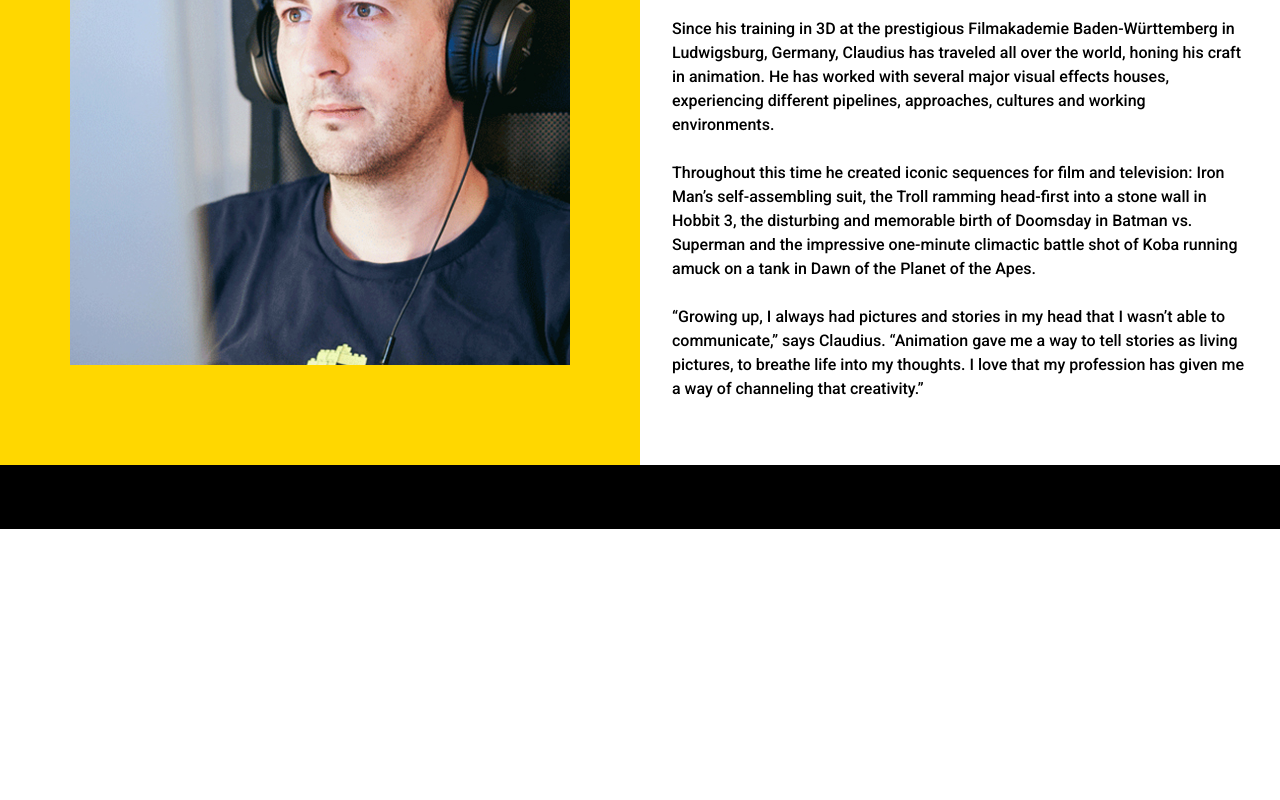
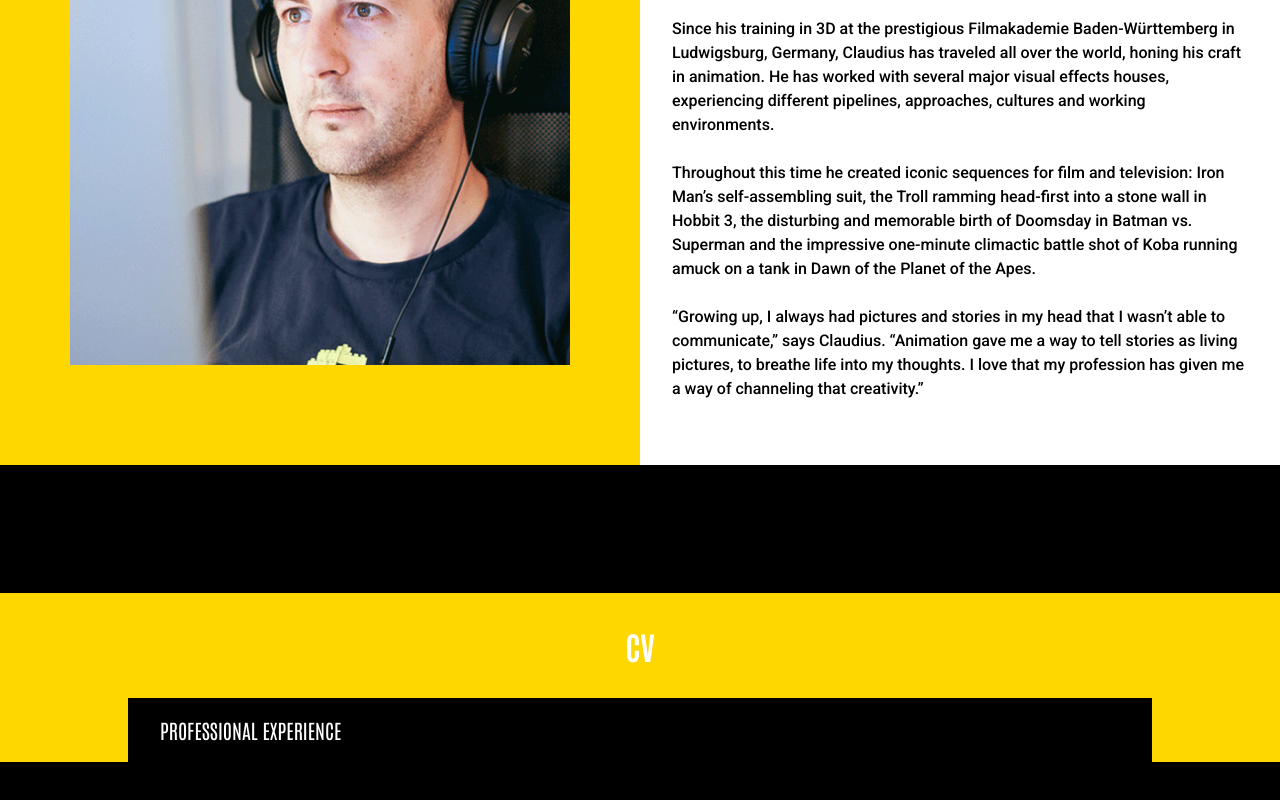
Before and after one commit to IsabellUrban/website-claudius, a Next.js app: page / in a window 1280 px wide. Shown: the part 1042-1842 px from the top of the page. Before the commit the page ends 1571 px from the top, so only its background shows below. Built offline with nearby package versions, Linux system fonts and the light colour scheme.

Commit message:
add CV-section

```diff
--- /dev/null
+++ b/components/CV/CV.js
@@ -0,0 +1,29 @@
+import styled from "styled-components";
+import DropDown from "./DropDown";
+import Headline from "@/components/Headline/Headline";;
+
+export default function CV() {
+    return (
+        <CVSection>
+        <StyledContainer>
+            <Headline headline={"cv"} />
+            <DropDown />
+        </StyledContainer>
+        </CVSection>
+    );
+    }
+
+
+ const CVSection = styled.section`
+          background-color: var(--black);
+          padding: 4rem 0rem 4rem 0rem;
+          width: 100%;
+        `;
+
+ const StyledContainer = styled.div`
+          display: flex;
+          flex-direction: column;
+          justify-content: center;
+          align-items: center;
+          background-color: var(--yellow);
+        `;
--- /dev/null
+++ b/components/CV/DropDown.js
@@ -0,0 +1,104 @@
+import styled from "styled-components";
+import { useState } from "react";
+
+export default function DropDown() {
+  const [isActiveSection, setIsActiveSection] = useState(null);
+
+
+  function handleToggleSection(section) {
+    setIsActiveSection(isActiveSection === section ? null : section);
+  }
+
+
+  return (
+    <Container>
+        <TextWrapper>
+          <StyledButton
+            onClick={() => handleToggleSection("Professional experience")}
+            aria-label="Open Section"
+            role="button"
+          >
+            Professional experience
+          </StyledButton>
+        </TextWrapper>
+        <StyledBackground $isOpen={isActiveSection === "Professional experience"}>
+          <StyledText>
+            Current Head of Animation Trixter Film GmbH, Berlin, Germany •
+            Animation Team Management • Bidding • Leading animators, Leads and
+            Supervisors, providing creative input and technical support • Rig,
+            Tool and Pipeline Development • Animation Training • Recruitment •
+            Character animation, Previs and Supervision for Feature Films and
+            Series • Client Calls
+          </StyledText>
+        </StyledBackground>
+    </Container>
+  );
+}
+
+const Container = styled.div`
+  position: relative;
+  width: 80%;
+`;
+
+const TextWrapper = styled.div`
+  background-color: var(--black);
+  display: flex;
+  align-items: center;
+  justify-content: flex-start;
+  width: 100%;
+  height: 2rem;
+  font-size: 1rem;
+  text-align: left;
+  padding: 0.5rem;
+
+  @media (min-width: 768px) {
+    height: 4rem;
+    padding: 2rem;
+  }
+`;
+
+const StyledButton = styled.button`
+  font-size: 1rem;
+  background-color: var(--black);
+  color: var(--white);
+  border: none;
+  text-transform: uppercase;
+
+  @media (min-width: 768px) {
+    font-size: 1.25rem;
+
+    :hover {
+      cursor: pointer;
+      color: var(--yellow);
+      text-decoration: underline;
+    }
+  }
+`;
+
+const StyledBackground = styled.div`
+  position: absolute;
+  top: 100%;
+  left: 0;
+  width: 100%;
+  max-height: ${({ $isOpen }) => ($isOpen ? "350px" : "0")};
+  overflow: hidden;
+  background-color: var(--black);
+  opacity: ${({ $isOpen }) => ($isOpen ? 0.95 : 0)};
+  transform: scaleY(${({ $isOpen }) => ($isOpen ? 1 : 0)});
+  transform-origin: top;
+  transition: transform 0.5s ease, opacity 0.3s ease, max-height 0.5s ease;
+  z-index: 3;
+`;
+
+ const StyledText = styled.p`
+      font: var(--bodytext);
+      color: var(--black);
+      line-height: 1.5;
+      text-align: left;
+      padding: 1rem 0rem;
+
+      @media (min-width: 768px) {
+        font-size: 1rem;
+        padding: 2rem 0rem;
+      }
+`;
--- a/pages/index.js
+++ b/pages/index.js
@@ -1,6 +1,7 @@
 import Header from "@/components/Header/Header.js";
 import Herosection from "@/components/Herosection/Herosection.js";
 import Aboutsection from "@/components/Aboutsection/Aboutsection.js";
+import CV from "@/components/CV/CV";
 
 export default function HomePage() {
   return (
@@ -9,6 +10,7 @@ export default function HomePage() {
       <Header />
       <Herosection />
       <Aboutsection />
+      <CV />
     </div>
   );
 }
```
Also changed, not shown: components/Aboutsection/DropDown.js (deleted, +0 -119 lines).
